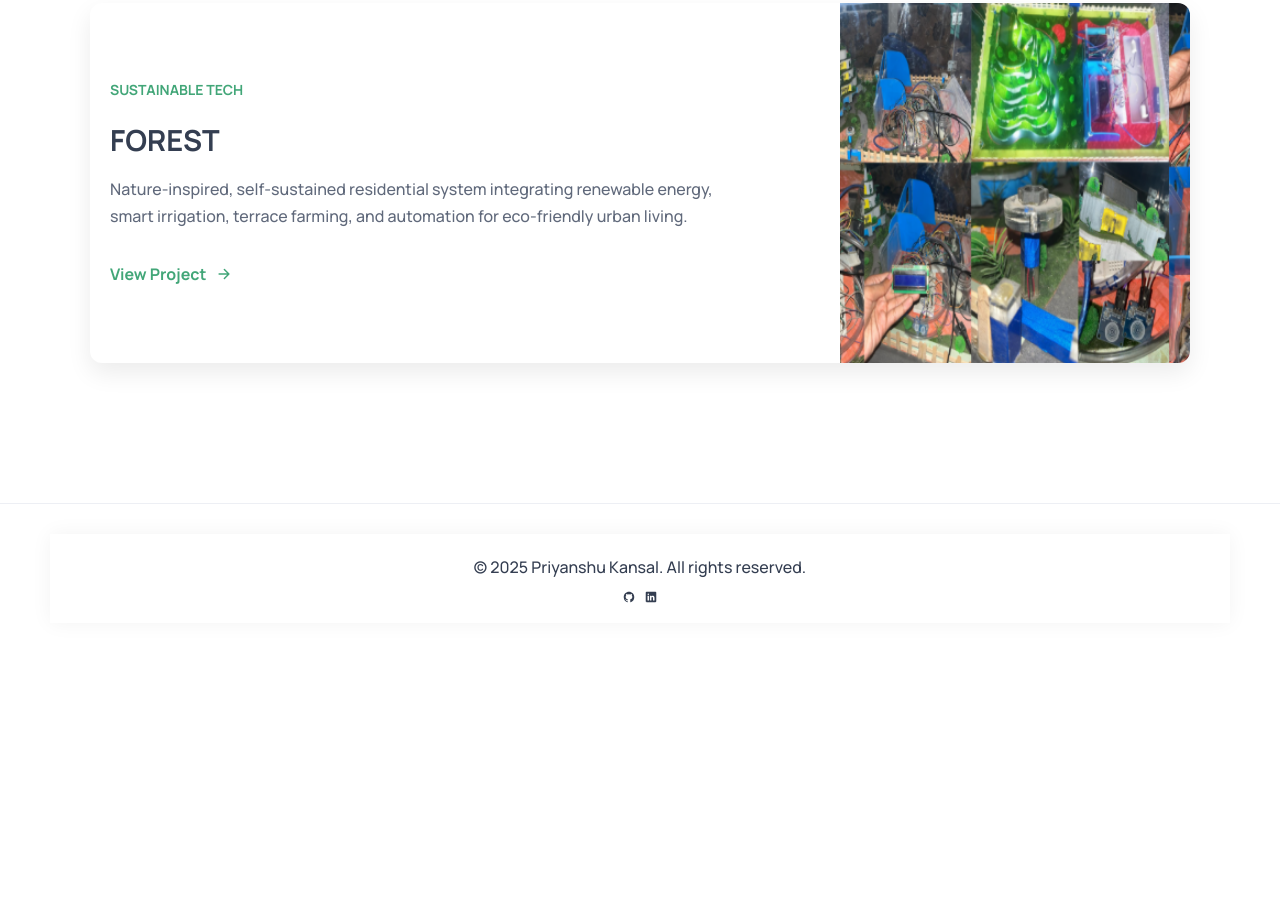
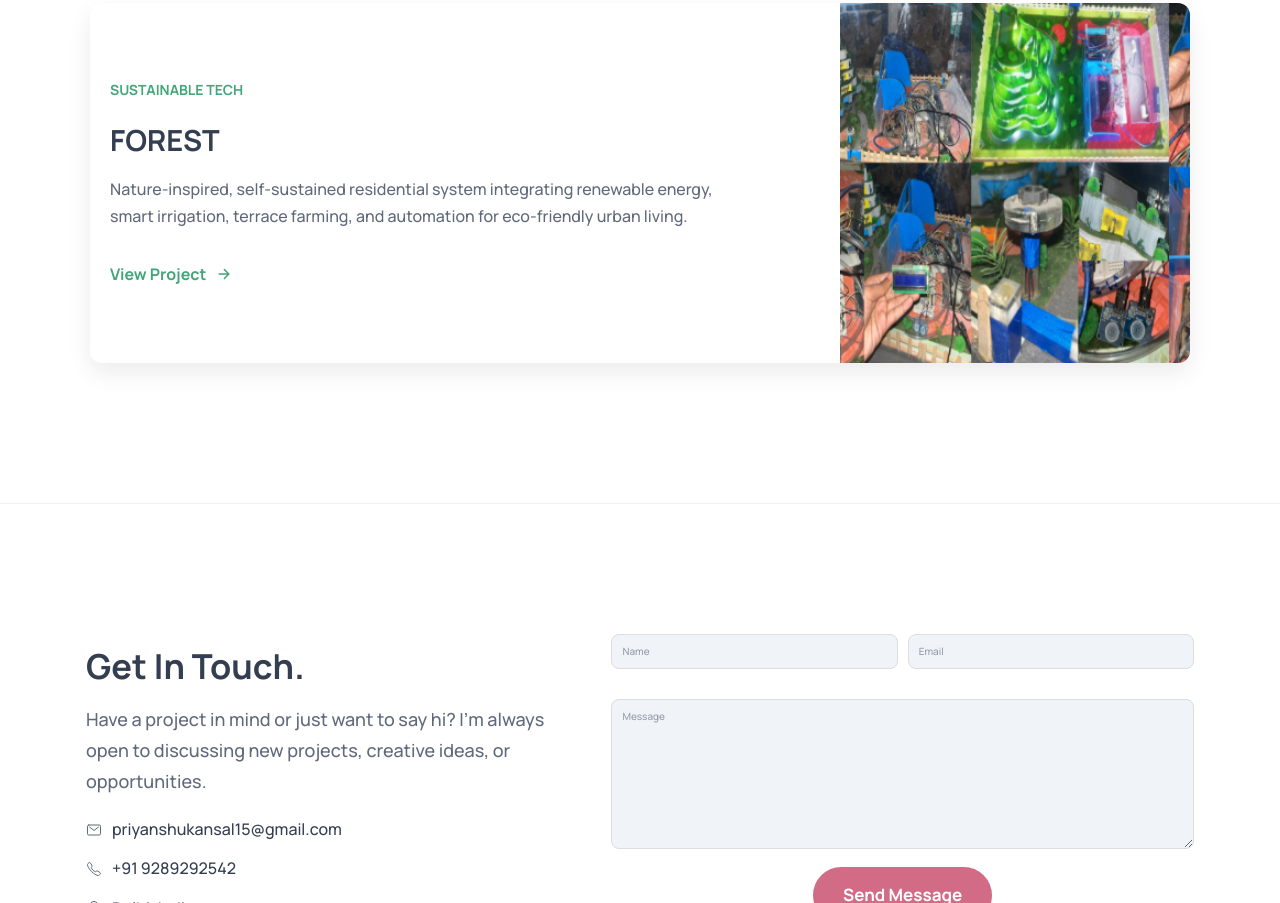
Before and after one commit to priyanshukansal15/portfolio, a plain HTML site: page index.html in a window 1280 px wide. Shown: the part 4107-5010 px from the top of the page. Before the commit the page ends 4755 px from the top, so only its background shows below. Drawn offline with nearby package versions, Linux system fonts and the light colour scheme.

Commit message:
contact addded

```diff
--- a/index.html
+++ b/index.html
@@ -181,6 +181,96 @@
   }
 }
 
+/* ---------- Contact Section ---------- */
+.contact-content {
+  display: grid;
+  gap: 2.5rem;
+}
+
+@media (min-width: 992px) {
+  .contact-content {
+    grid-template-columns: 1fr 1.2fr;
+    align-items: center;
+    gap: 4rem;
+  }
+}
+
+.contact-list {
+  list-style: none;
+  padding: 0;
+  margin-top: 2rem;
+}
+
+.contact-item {
+  display: flex;
+  align-items: center;
+  gap: 1rem;
+  margin-bottom: 1.2rem;
+}
+
+.contact-item ion-icon {
+  font-size: 1.6rem;
+  color: var(--blue-crayola); /* Using a variable from your stylesheet */
+}
+
+.contact-link {
+  color: var(--charcoal);
+  text-decoration: none;
+  font-style: normal;
+  transition: color 0.3s;
+}
+
+.contact-link:hover {
+  color: var(--blue-crayola);
+}
+
+.contact-form .input-wrapper {
+  display: grid;
+  gap: 1rem;
+  margin-bottom: 1rem;
+}
+
+@media (min-width: 600px) {
+  .contact-form .input-wrapper {
+    grid-template-columns: 1fr 1fr;
+  }
+}
+
+.input-field {
+  width: 100%;
+  padding: 0.8rem 1rem;
+  font-family: 'Manrope', sans-serif;
+  font-size: 1rem;
+  border: 1px solid #ddd;
+  border-radius: 8px;
+  background-color: #f0f4f8;
+  transition: border-color 0.3s, box-shadow 0.3s;
+}
+
+.input-field:focus {
+  outline: none;
+  border-color: var(--blue-crayola);
+  box-shadow: 0 0 0 3px hsla(220, 96%, 58%, 0.2);
+}
+
+.contact-form textarea.input-field {
+  resize: vertical;
+  min-height: 150px;
+  margin-bottom: 1rem;
+}
+
+/* This rule centers the text inside the button */
+.contact-form .btn {
+  justify-content: center;
+}
+
+/* This wrapper centers the button element itself on ALL screen sizes */
+.form-btn-wrapper {
+  display: flex;
+  justify-content: center;
+}
+
+
 /* ---------- Footer ---------- */
 .footer {
     /* background-color: #111; */
@@ -228,7 +318,6 @@
 
 <body>
 
-  <!-- HEADER -->
   <header class="header" data-header>
     <div class="container">
       <a href="#" class="logo">
@@ -259,7 +348,6 @@
         <ul class="social-list">
           <li><a href="https://github.com/priyanshukansal15" class="social-link"><ion-icon name="logo-github"></ion-icon></a></li>
           <li><a href="https://www.linkedin.com/in/priyanshu-kansal-48b0b7193/" class="social-link"><ion-icon name="logo-linkedin"></ion-icon></a></li>
-          <!-- <li><a href="#"><i class="fa-brands fa-leetcode"></i></a></li> -->
         </ul>
       </nav>
 
@@ -274,7 +362,6 @@
   <main>
     <article>
 
-      <!-- HERO -->
       <section class="section hero" aria-label="home">
         <div class="container">
           <figure class="hero-banner">
@@ -298,7 +385,6 @@
         </div>
       </section>
 
-      <!-- ABOUT -->
       <section class="section about" aria-label="about" id="about">
         <div class="container">
           <div class="wrapper">
@@ -308,7 +394,6 @@
                 I am Priyanshu Kansal, a 4th-year B.Tech IT student at BPIT (affiliated with GGSIPU) with experience in AI/ML, web development, and robotics. I have worked on projects like violence detection systems, digital governance platforms, and smart IoT solutions.
               </p>
             </div>
-                <!-- Skills Progress (kept original design) -->
                 <ul class="progress-list" data-reveal="right">
                   <li class="progress-item">
                     <div class="label-wrapper"><p>Web Development</p><span class="span">85 %</span></div>
@@ -338,11 +423,9 @@
           </div>
         </div>
       </section>
-<!-- Experience Section -->
 <section class="section experience" id="experience" aria-label="experience">
   <div class="container">
 
-    <!-- Section Title -->
     <div data-reveal="top">
       <h2 class="h2 section-title">Experience</h2>
       <p class="section-text">
@@ -350,10 +433,8 @@
       </p>
     </div>
 
-    <!-- BEL Internship Card -->
     <div class="experience-card" data-reveal="bottom">
 
-      <!-- Card Content -->
       <div class="experience-text">
         <p class="card-tag">Machine Learning Intern</p>
         <h3 class="h4 card-title">Bharat Electronics Ltd.</h3>
@@ -372,7 +453,6 @@
         </a>
       </div>
 
-      <!-- Card Image -->
       <figure class="experience-image">
         <img src="./assets/images/bel-internship.avif" loading="lazy" alt="BEL Internship">
       </figure>
@@ -384,7 +464,6 @@
 
 
 
-<!-- PROJECTS -->
 <section class="section project" aria-labelledby="project-label" id="projects">
   <div class="container">
 
@@ -397,12 +476,8 @@
 
     <ul class="grid-list" style="display: flex; flex-direction: column; gap: 2rem; list-style: none; padding: 0;">
 
-      <!-- Violence Detection -->
-
-
-      <!-- Urban Governance -->
       <li>
-        <div class="project-card">
+        <div class="project-card" data-reveal>
           <div class="card-content">
             <p class="card-tag green">Blockchain & GIS</p>
             <h3 class="h3 card-title">Urban Governance Platform</h3>
@@ -417,9 +492,8 @@
         </div>
       </li>
 
-      <!-- Waultz -->
       <li>
-        <div class="project-card">
+        <div class="project-card" data-reveal>
           <div class="card-content">
             <p class="card-tag pink">Blockchain & LegalTech</p>
             <h3 class="h3 card-title">Waultz</h3>
@@ -434,9 +508,8 @@
         </div>
       </li>
 
-      <!-- Malhaar -->
       <li>
-        <div class="project-card">
+        <div class="project-card" data-reveal>
           <div class="card-content">
             <p class="card-tag blue">Web Development</p>
             <h3 class="h3 card-title">Malhaar - College Fest Website</h3>
@@ -452,7 +525,7 @@
       </li>
 
       <li>
-        <div class="project-card">
+        <div class="project-card" data-reveal>
           <div class="card-content">
             <p class="card-tag violet">ML & AI</p>
             <h3 class="h3 card-title">Violence Detection System</h3>
@@ -467,9 +540,8 @@
         </div>
       </li>
 
-      <!-- FOREST -->
       <li>
-        <div class="project-card">
+        <div class="project-card" data-reveal>
           <div class="card-content">
             <p class="card-tag teal">Sustainable Tech</p>
             <h3 class="h3 card-title">FOREST</h3>
@@ -488,79 +560,54 @@
   </div>
 </section>
 
-<!-- <style>
-  .project-card {
-    background-color: #fff;
-    border-radius: 12px;
-    overflow: hidden;
-    box-shadow: 0 10px 25px rgba(0,0,0,0.08);
-    transition: transform 0.3s, box-shadow 0.3s;
-    display: flex;
-    flex-direction: row;
-    align-items: stretch;
-    min-height: 370px;
-    cursor: pointer;
-  }
-  .project-card:hover {
-    transform: translateY(-10px);
-    box-shadow: 0 15px 35px rgba(0,0,0,0.15);
-  }
-  .card-content {
-    flex: 1;
-    padding: 2rem;
-    display: flex;
-    flex-direction: column;
-    justify-content: center;
-  }
-  .card-banner {
-    flex: 1;
-    min-width: 350px;
-    overflow: hidden;
-    position: relative;
-  }
-  .card-banner img {
-    width: 100%;
-    height: 100%;
-    object-fit: cover;
-    transition: transform 0.3s;
-  }
-  .project-card:hover img {
-    transform: scale(1.05);
-  }
-  .card-tag {
-    font-weight: 600;
-    margin-bottom: 0.5rem;
-  }
-  .btn-text {
-    margin-top: 1rem;
-    font-weight: 600;
-    text-decoration: none;
-    display: inline-flex;
-    align-items: center;
-  }
-  .btn-text ion-icon {
-    margin-left: 0.5rem;
-  }
+<section class="section contact" id="contact" aria-labelledby="contact-label">
+  <div class="container">
+    <div class="contact-content">
+      <div data-reveal="left">
+        <h2 class="h2 section-title" id="contact-label">Get In Touch.</h2>
+        <p class="section-text">
+          Have a project in mind or just want to say hi? I'm always open to discussing new projects, creative ideas, or opportunities.
+        </p>
+        <ul class="contact-list">
+          <li class="contact-item">
+            <ion-icon name="mail-outline"></ion-icon>
+            <a href="mailto:priyanshukansal15@gmail.com" class="contact-link">priyanshukansal15@gmail.com</a>
+          </li>
+          <li class="contact-item">
+            <ion-icon name="call-outline"></ion-icon>
+            <a href="tel:+919289292542" class="contact-link">+91 9289292542</a>
+          </li>
+          <li class="contact-item">
+             <ion-icon name="location-outline"></ion-icon>
+            <address class="contact-link">Delhi, India</address>
+          </li>
+        </ul>
+      </div>
 
-  /* Accent colors */
-  .violet { color: #a07cc5; }
-  .green { color: #7cb798; }
-  .pink { color: #d16b86; }
-  .blue { color: #3f78e0; }
-  .teal { color: #42a678; }
+      <form action="https://formspree.io/f/xkgqjjpo" method="POST" class="contact-form" data-reveal="right">
+        <div class="input-wrapper">
+          <input type="text" name="name" placeholder="Name" required class="input-field">
+          <input type="email" name="email" placeholder="Email" required class="input-field">
+        </div>
+        <textarea name="message" placeholder="Message" required class="input-field"></textarea>
+        <div class="form-btn-wrapper">
+            <button type="submit" class="btn btn-primary">Send Message</button>
+        </div>
+      </form>
+    </div>
+  </div>
+</section>
 
-</style>
- -->
+</article>
+</main>
 
-  <!-- FOOTER -->
+
   <footer class="footer">
     <div class="container">
       <p class="copyright">© 2025 Priyanshu Kansal. All rights reserved.</p>
       <ul class="social-list">
         <li><a href="https://github.com/priyanshukansal15" class="social-link"><ion-icon name="logo-github"></ion-icon></a></li>
         <li><a href="https://www.linkedin.com/in/priyanshu-kansal-48b0b7193/" class="social-link"><ion-icon name="logo-linkedin"></ion-icon></a></li>
-        <!-- <li><a href="#" class="social-link"><ion-icon name="logo-twitter"></ion-icon></a></li>
-        <li><a href="#" class="social-link"><ion-icon name="logo-instagram"></ion-icon></a></li> -->
       </ul>
     </div>
   </footer>
```
